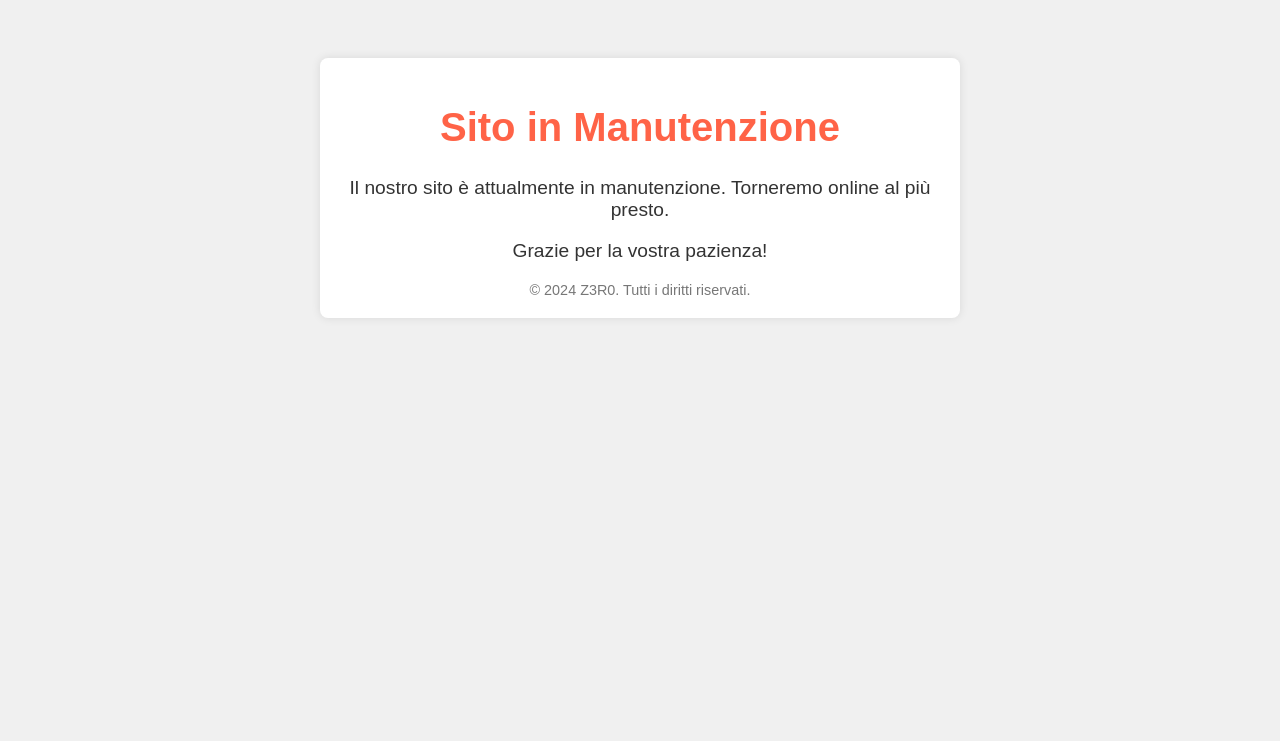
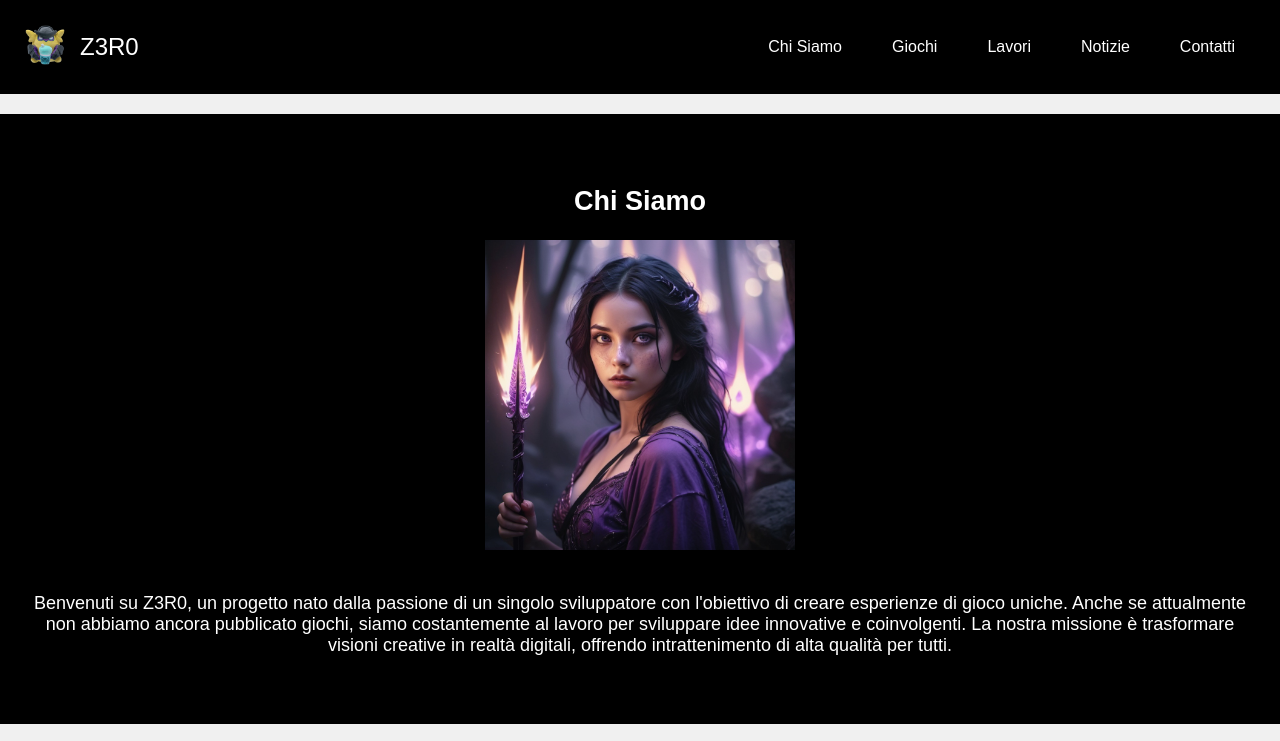
Before and after one commit to Lattealcioccolato1/Z3R0, a plain HTML site: page index.html in a window 1280 px wide. Shown: the top 741 px of the page. Drawn offline with Linux system fonts and the light colour scheme.

Commit message:
Update index.html

```diff
--- a/index.html
+++ b/index.html
@@ -3,45 +3,55 @@
 <head>
     <meta charset="UTF-8">
     <meta name="viewport" content="width=device-width, initial-scale=1.0">
-    <title>Sito in Manutenzione</title>
-    <style>
-        body {
-            background-color: #f0f0f0;
-            color: #333;
-            font-family: Arial, sans-serif;
-            text-align: center;
-            padding: 50px;
-        }
-        .container {
-            max-width: 600px;
-            margin: 0 auto;
-            padding: 20px;
-            background-color: #fff;
-            border-radius: 8px;
-            box-shadow: 0 0 10px rgba(0,0,0,0.1);
-        }
-        h1 {
-            font-size: 2.5em;
-            color: #ff6347;
-        }
-        p {
-            font-size: 1.2em;
-        }
-        .footer {
-            margin-top: 20px;
-            font-size: 0.9em;
-            color: #777;
-        }
-    </style>
+    <title>Il Nostro Sito</title>
+    <link rel="stylesheet" href="styles.css">
 </head>
 <body>
-    <div class="container">
-        <h1>Sito in Manutenzione</h1>
-        <p>Il nostro sito è attualmente in manutenzione. Torneremo online al più presto.</p>
-        <p>Grazie per la vostra pazienza!</p>
-        <div class="footer">
-            &copy; 2024 Z3R0. Tutti i diritti riservati.
+    <header>
+        <div class="logo-container">
+            <a href="#"><img src="img/aziz.png" alt="Logo del sito" class="logo-img"></a>
+            <div class="logo-text">Z3R0</div>
         </div>
-    </div>
+        <nav>
+            <ul>
+                <li><a href="#chi-siamo">Chi Siamo</a></li>
+                <li><a href="#giochi">Giochi</a></li>
+                <li><a href="#lavori">Lavori</a></li>
+                <li><a href="#notizie">Notizie</a></li>
+                <li><a href="#contatti">Contatti</a></li>
+            </ul>
+        </nav>
+    </header>
+    <section id="chi-siamo" class="section">
+        <h2>Chi Siamo</h2>
+        <img src="img/chisiamo.jpg" alt="Chi Siamo">
+        <p>Benvenuti su Z3R0, un progetto nato dalla passione di un singolo sviluppatore con l'obiettivo di creare esperienze di gioco uniche. Anche se attualmente non abbiamo ancora pubblicato giochi, siamo costantemente al lavoro per sviluppare idee innovative e coinvolgenti. La nostra missione è trasformare visioni creative in realtà digitali, offrendo intrattenimento di alta qualità per tutti.</p>
+    </section>
+    <section id="giochi" class="section">
+        <h2>Giochi</h2>
+        <img src="img/razzo.jpg" alt="Giochi">
+        <p>Attualmente, non abbiamo giochi pubblicati. Tuttavia, stiamo lavorando duramente su vari progetti che promettono di offrire esperienze di gioco straordinarie. Rimanete sintonizzati per aggiornamenti futuri sui nostri progressi e prossimi rilasci.</p>
+    </section>
+    <section id="lavori" class="section">
+        <h2>Lavori</h2>
+        <img src="img/future.jpg" alt="Lavori">
+        <p>Sei un appassionato di sviluppo di videogiochi? Vuoi far parte di un progetto dinamico e innovativo? Anche se siamo una piccola realtà, offriamo l'opportunità di lavorare su progetti entusiasmanti e di crescere insieme a noi. Cerchiamo persone creative, motivate e pronte a contribuire con le loro idee. Unisciti a noi e scopri come possiamo creare qualcosa di grande insieme!</p>
+    </section>
+    <section id="notizie" class="section">
+        <h2>Notizie</h2>
+        <img src="img/aziz.png" alt="Notizie">
+        <p>Il sito è stato creato il 30 luglio 2024. Continuate a seguirci per ulteriori aggiornamenti e annunci importanti riguardanti i nostri progetti futuri.</p>
+    </section>
+    <section id="contatti" class="section">
+        <h2>Contatti</h2>
+        <img src="img/sviluppatori.jpg" alt="Contatti">
+        <p>Per qualsiasi domanda o informazione, non esitate a contattarci. Siamo sempre felici di rispondere alle vostre richieste e di ricevere feedback.</p>
+        <p>Email: <a href="mailto:infonotzero@gmail.com">infonotzero@gmail.com</a></p>
+        <p><a href="https://discord.gg/XhnAVa5EzK" target="_blank">Unisciti al nostro server Discord</a></p>
+    </section>
+    <footer>
+        <p>&copy; 2024 Z3R0. Tutti i diritti riservati.</p>
+    </footer>
+    <script src="scripts.js"></script>
 </body>
 </html>
```
